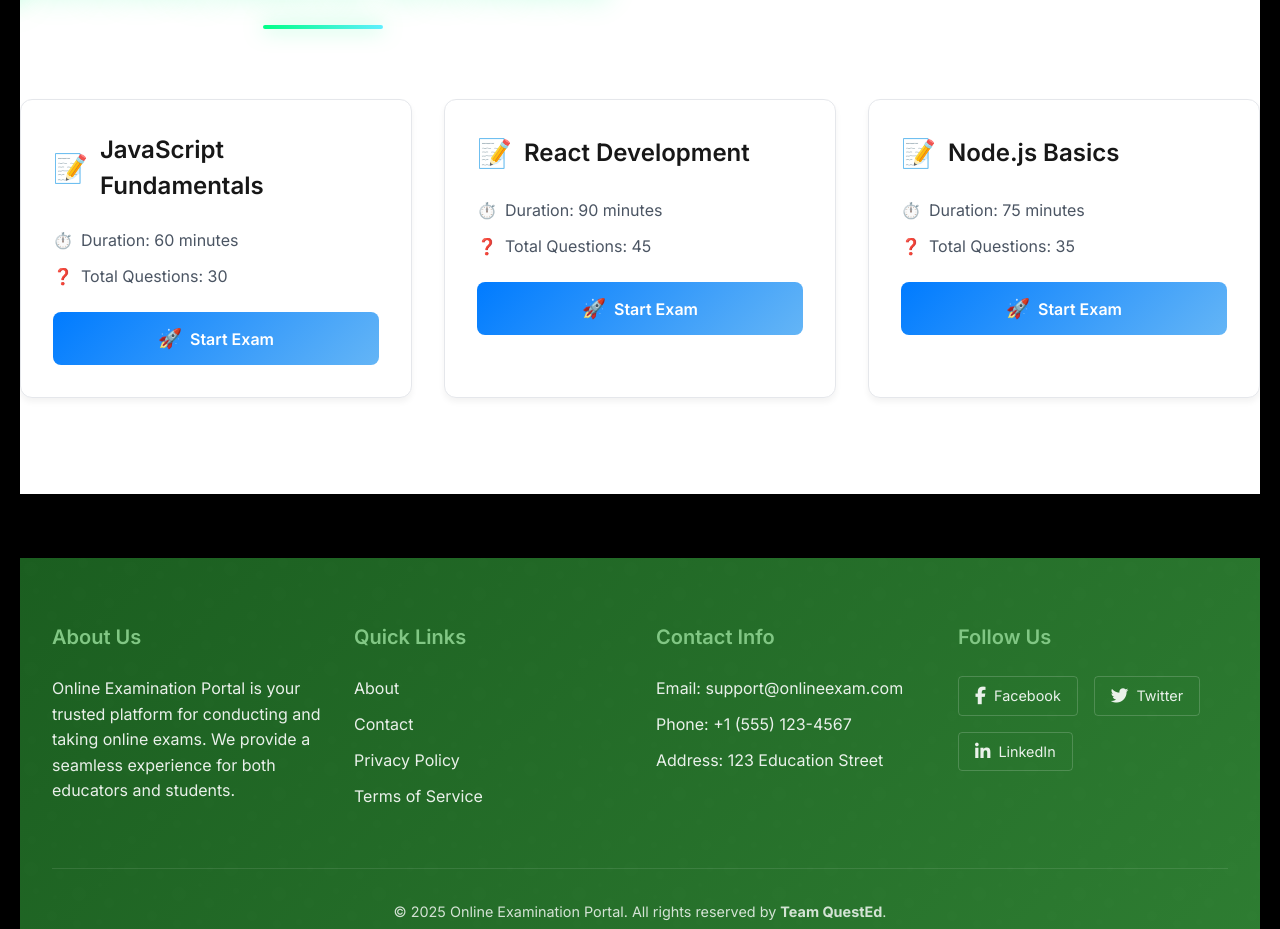
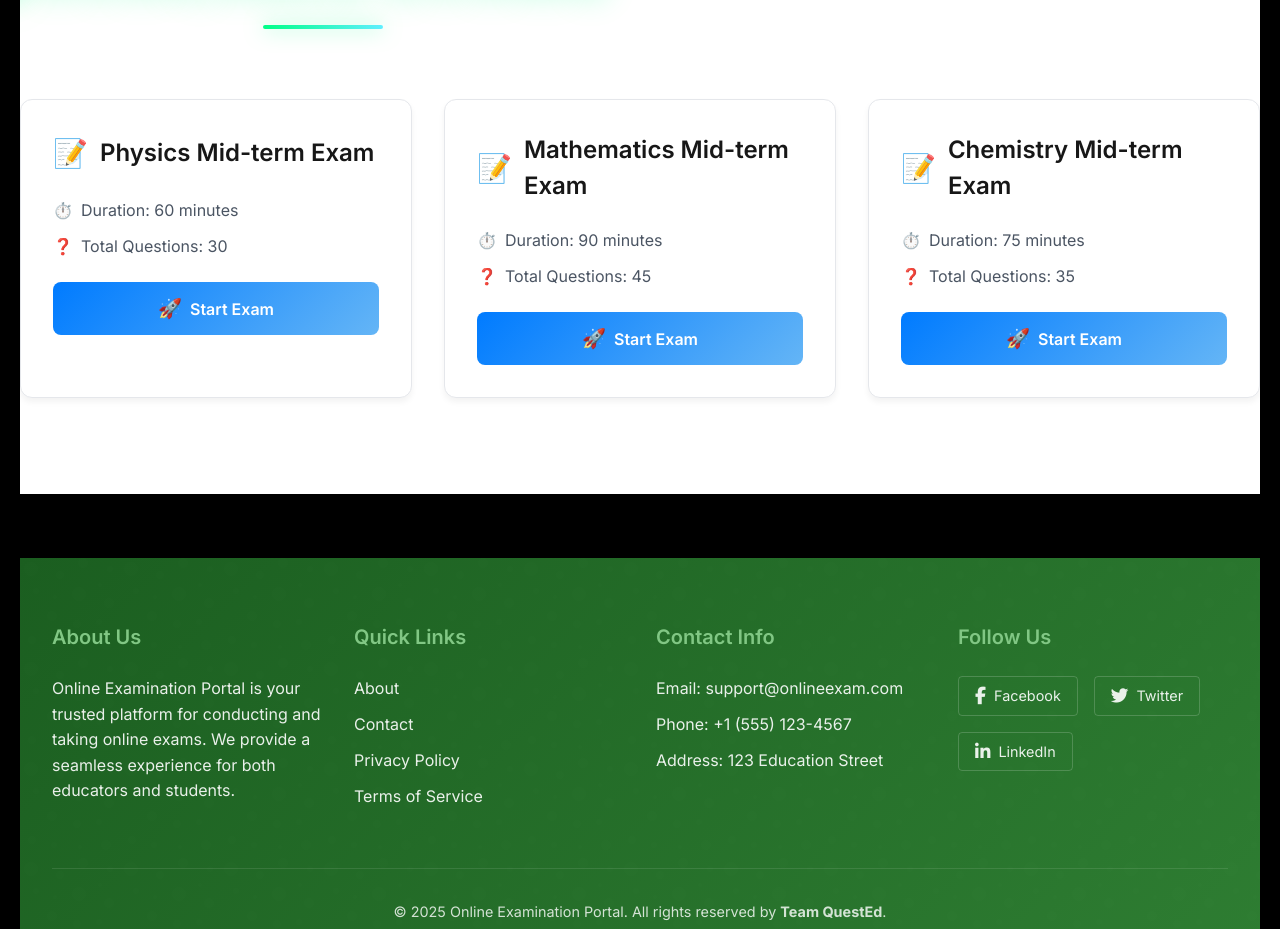
Before and after one commit to Esar1212/QuestEd, a Next.js app: page / in a window 1280 px wide. Shown: the part 804-1733 px from the top of the page. Built offline with nearby package versions, Linux system fonts and the light colour scheme.

Commit message:
Update ExamList.tsx

```diff
--- a/src/components/Exam/ExamList.tsx
+++ b/src/components/Exam/ExamList.tsx
@@ -16,19 +16,19 @@ const ExamList: React.FC = () => {
   const exams: Exam[] = [
     {
       id: '1',
-      title: 'JavaScript Fundamentals',
+      title: 'Physics Mid-term Exam',
       duration: '60 minutes',
       totalQuestions: 30,
     },
     {
       id: '2',
-      title: 'React Development',
+      title: 'Mathematics Mid-term Exam',
       duration: '90 minutes',
       totalQuestions: 45,
     },
     {
       id: '3',
-      title: 'Node.js Basics',
+      title: 'Chemistry Mid-term Exam',
       duration: '75 minutes',
       totalQuestions: 35,
     },
```
